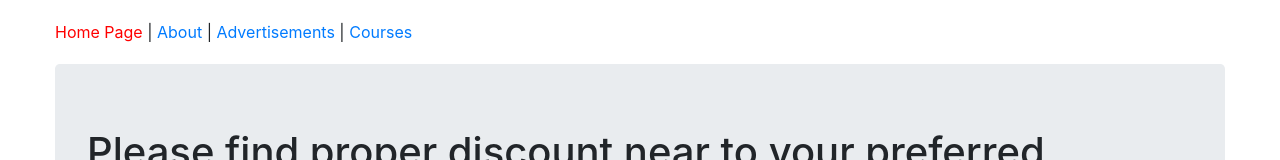
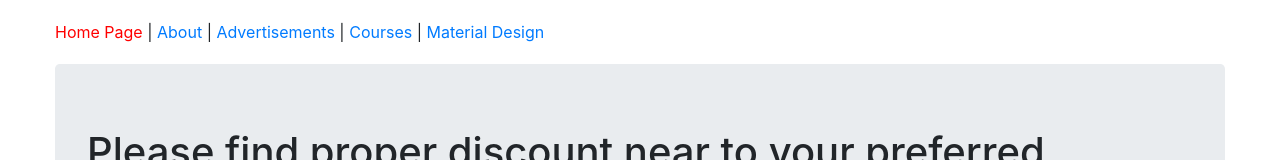
Before and after one commit to engr-hasanuzzaman/charbd, a React app: page / in a window 1280 px wide. Shown: the top 160 px of the page. Built offline with nearby package versions, Linux system fonts and the light colour scheme; what redux-immutable-state-invariant would draw is missing.

Commit message:
Add new menu to browse component pag

```diff
--- a/src/components/common/Header.js
+++ b/src/components/common/Header.js
@@ -13,6 +13,8 @@ function Header() {
       <NavLink to='/advertisements' activeStyle={activeStyle}>Advertisements</NavLink>
       {" | "}
       <NavLink to='/courses' activeStyle={activeStyle}>Courses</NavLink>
+      {" | "}
+      <NavLink to='/test' activeStyle={activeStyle}>Material Design</NavLink>
     </nav>
   );
 }
```
